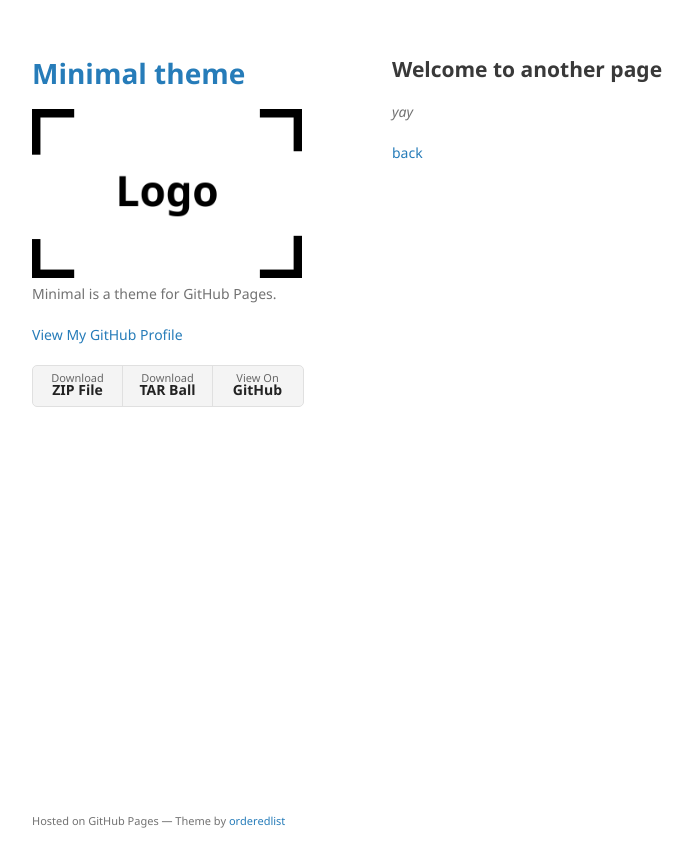
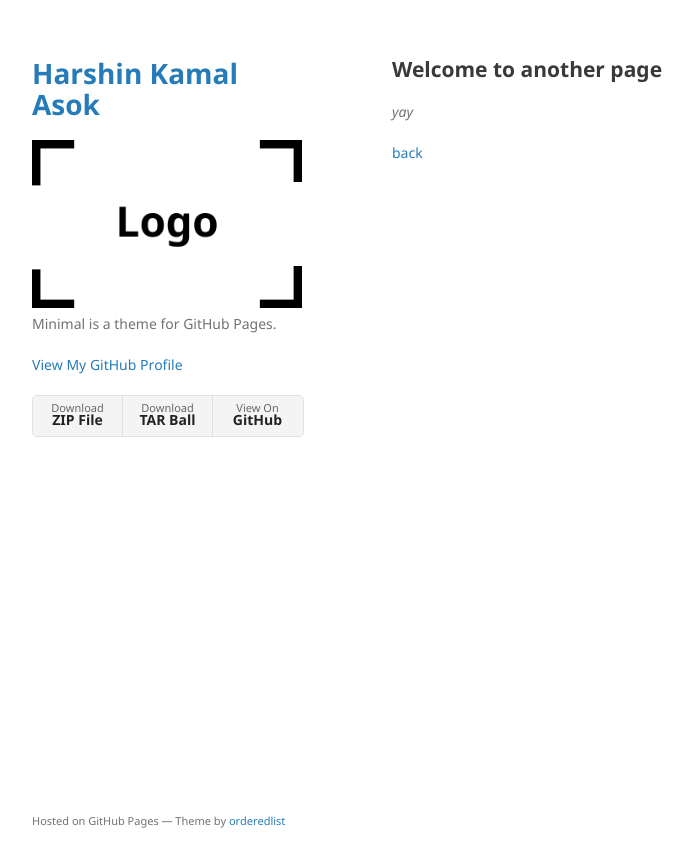
Before and after one commit to hkasok/hkasok.github.io, a Jekyll site: the page built from another-page.md, in a window 1280 px wide. Shown: the top 867 px of the page, without its empty margins (178-871 px from the left). Built offline with Jekyll 4.4.1, drawn with Linux system fonts in a browser that asks for light colours; our own code applies the rules of GitHub Pages for plain Markdown files.

Commit message:
Update _config.yml

```diff
--- a/_config.yml
+++ b/_config.yml
@@ -1,4 +1,4 @@
-title: Minimal theme
+title: Harshin Kamal Asok
 logo: /assets/img/logo.png
 description: Minimal is a theme for GitHub Pages.
 show_downloads: true
```
